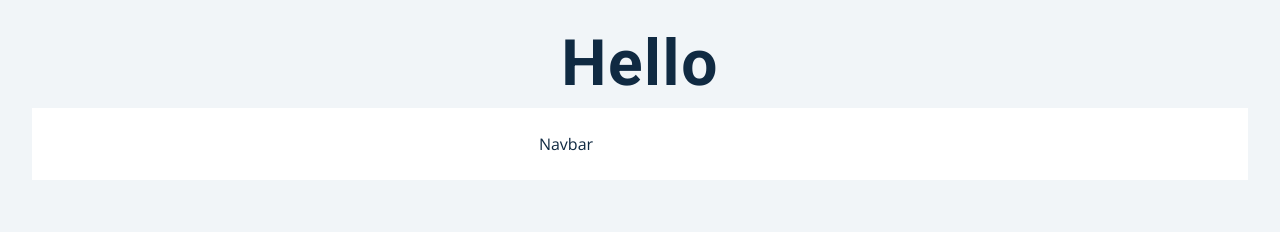
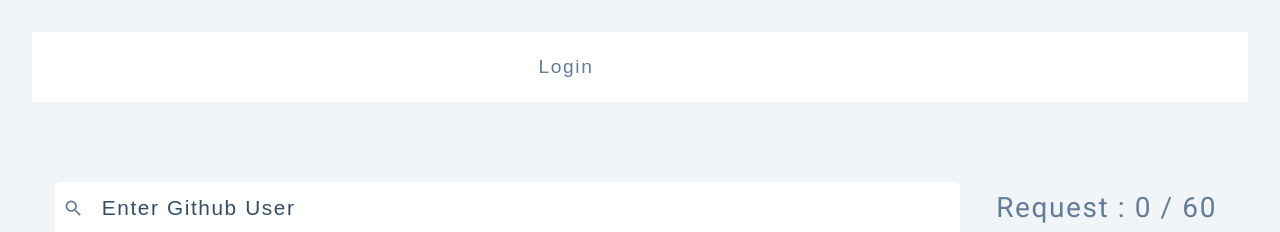
Before and after one commit to shaikat17/github-user-search-react, a React (Vite) app: page / in a window 1280 px wide. Shown: the top 232 px of the page. Built offline with nearby package versions, Linux system fonts and the light colour scheme; no server answers.

Commit message:
user login and logout is working nicely

```diff
--- a/src/App.jsx
+++ b/src/App.jsx
@@ -7,8 +7,6 @@ function App() {
 
   return (
     <>
-      <h1>Hello</h1>
-      <Outlet></Outlet>
       <Dashboard></Dashboard>
     </>
   );
--- a/src/components/Navbar.jsx
+++ b/src/components/Navbar.jsx
@@ -1,8 +1,20 @@
 import styled from "styled-components"
+import { useAuth0 } from "@auth0/auth0-react";
 
 const Navbar = () => {
+  const { isAuthenticated, loginWithRedirect, logout, user, isLoading } = useAuth0()
+
+  // console.log({isAuthenticated, user, isLoading})
+  const isUser = isAuthenticated && user
+
   return (
-    <Wrapper>Navbar</Wrapper>
+    <Wrapper>
+      { isUser && user.picture && <img src={user.picture} alt={user.name} />}
+      { isUser && user.name && <h4>Welcome, <strong>{user.name.toUpperCase()}</strong></h4> }
+      { isUser ? <button onClick={() => {logout({ logoutParams: { returnTo: window.location.origin } })}}>Logout</button> : <button onClick={loginWithRedirect}>Login</button> }
+
+
+    </Wrapper>
   )
 }
 
```
Also changed, not shown: 1 other file (tests, documents, lock files or other folders).
